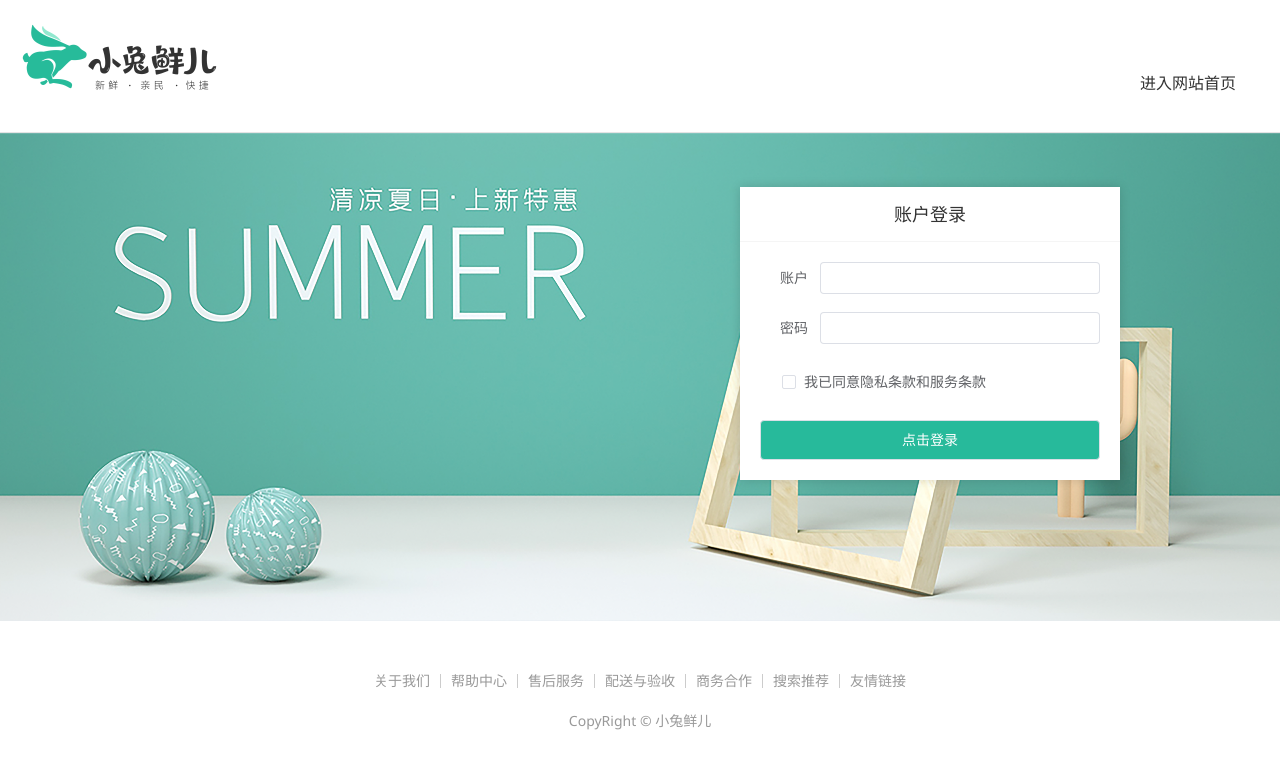
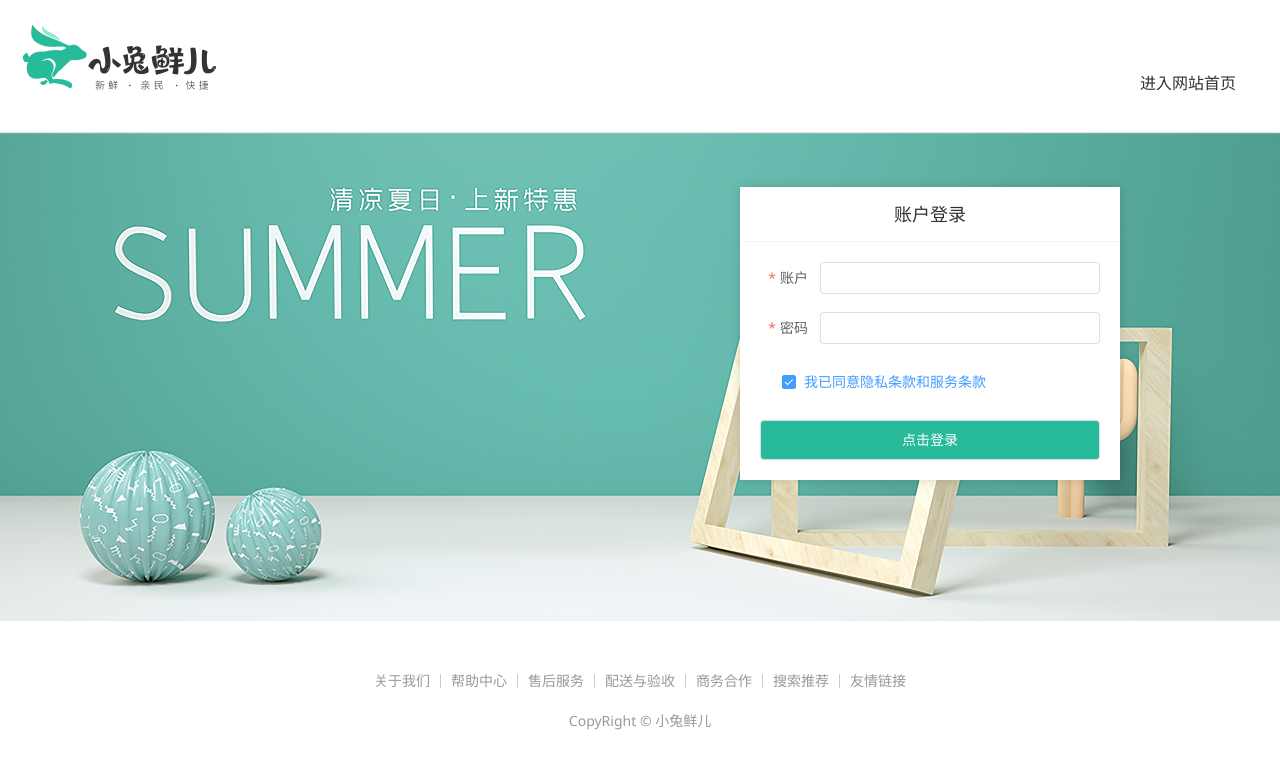
Before and after one commit to josk3/Vue-BuyShop, a Vue app: page /login in a window 1280 px wide. Shown: the top 768 px of the page. Built offline with nearby package versions, Linux system fonts and the light colour scheme; a small style sheet from the web is missing.

Commit message:
登录表单校验+自定义校验

```diff
--- a/src/views/Login/index.vue
+++ b/src/views/Login/index.vue
@@ -1,10 +1,42 @@
 <script setup>
+
+
+// 表单校验（账号 + 密码）
+
+import { ref } from 'vue';
+
+// 1. 准备表单对象
+const form = ref({
+  acount: '',
+  password: '',
+  agree: true
+})
+
+// 2. 准备规则对象
+const rules =  {
+  acount: [
+    { required: true, message: '账号不能为空', trigger: 'blur' }
+  ],
+  password: [
+    { required: true, message: '密码不能为空', trigger: 'blur' },
+    { min: 6, max: 15, message: '密码在6-15位之间', trigger: 'blur' }
+  ],
+  agree: [
+    {
+      validator: (rule, value, callback) => {
+        console.log(value);
+        return value ? callback() : callback(new Error('请先同意协议'))
+      }
+    }
+  ]
+}
 
 </script>
 
 
 <template>
   <div>
+    <!-- 头部 -->
     <header class="login-header">
       <div class="container m-top-20">
         <h1 class="logo">
@@ -17,6 +49,8 @@
         </RouterLink>
       </div>
     </header>
+
+    <!-- 登录区域 -->
     <section class="login-section">
       <div class="wrapper">
         <nav>
@@ -24,26 +58,30 @@
         </nav>
         <div class="account-box">
           <div class="form">
-            <el-form label-position="right" label-width="60px"
-              status-icon>
-              <el-form-item  label="账户">
-                <el-input/>
+
+            <!-- 表单区域 -->
+            <el-form label-position="right" label-width="60px" status-icon :model="form" :rules="rules">
+              <el-form-item prop="acount" label="账户">
+                <el-input v-model="form.acount" />
               </el-form-item>
-              <el-form-item label="密码">
-                <el-input/>
+              <el-form-item prop="password" label="密码">
+                <el-input v-model="form.password" />
               </el-form-item>
-              <el-form-item label-width="22px">
-                <el-checkbox  size="large">
+              <el-form-item prop="agree" label-width="22px">
+                <el-checkbox size="large" v-model="form.agree">
                   我已同意隐私条款和服务条款
                 </el-checkbox>
               </el-form-item>
               <el-button size="large" class="subBtn">点击登录</el-button>
             </el-form>
+
+
           </div>
         </div>
       </div>
     </section>
 
+    <!-- 底部 -->
     <footer class="login-footer">
       <div class="container">
         <p>
@@ -58,6 +96,8 @@
         <p>CopyRight &copy; 小兔鲜儿</p>
       </div>
     </footer>
+
+
   </div>
 </template>
 
```
